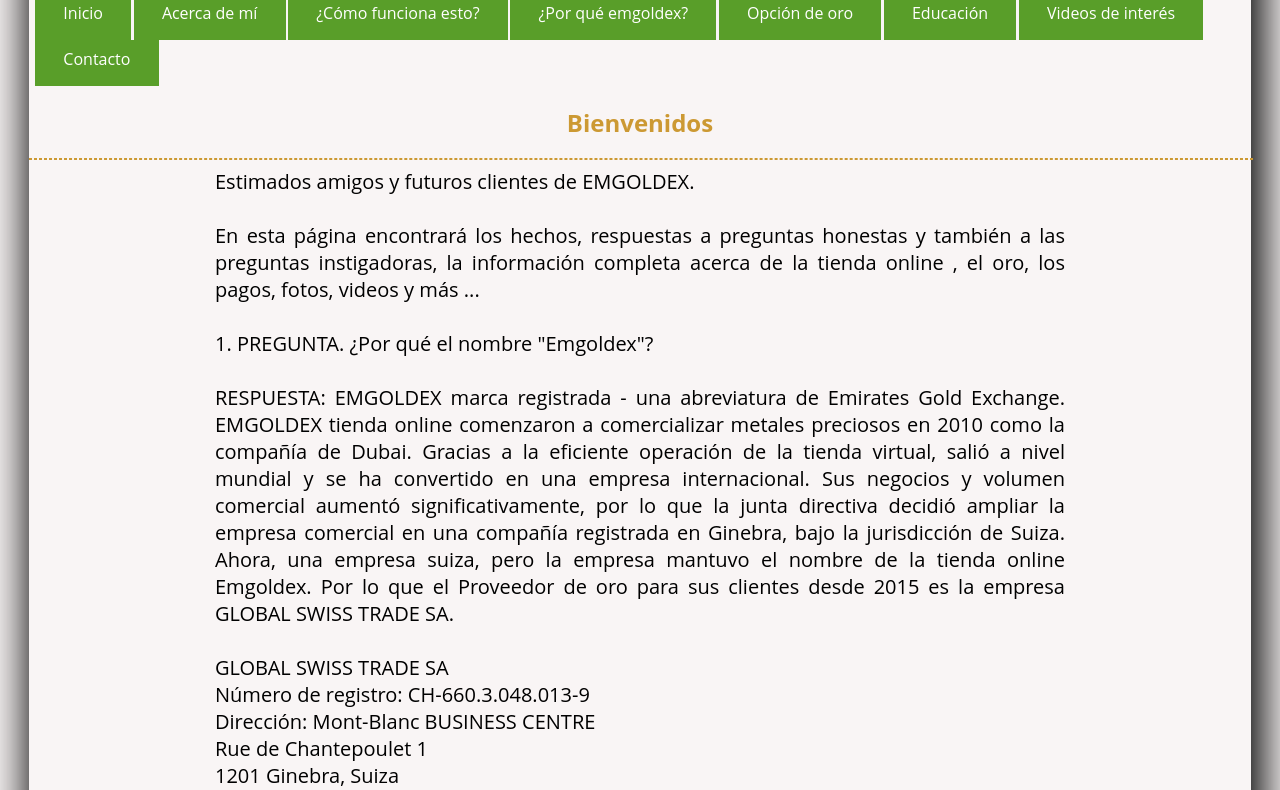
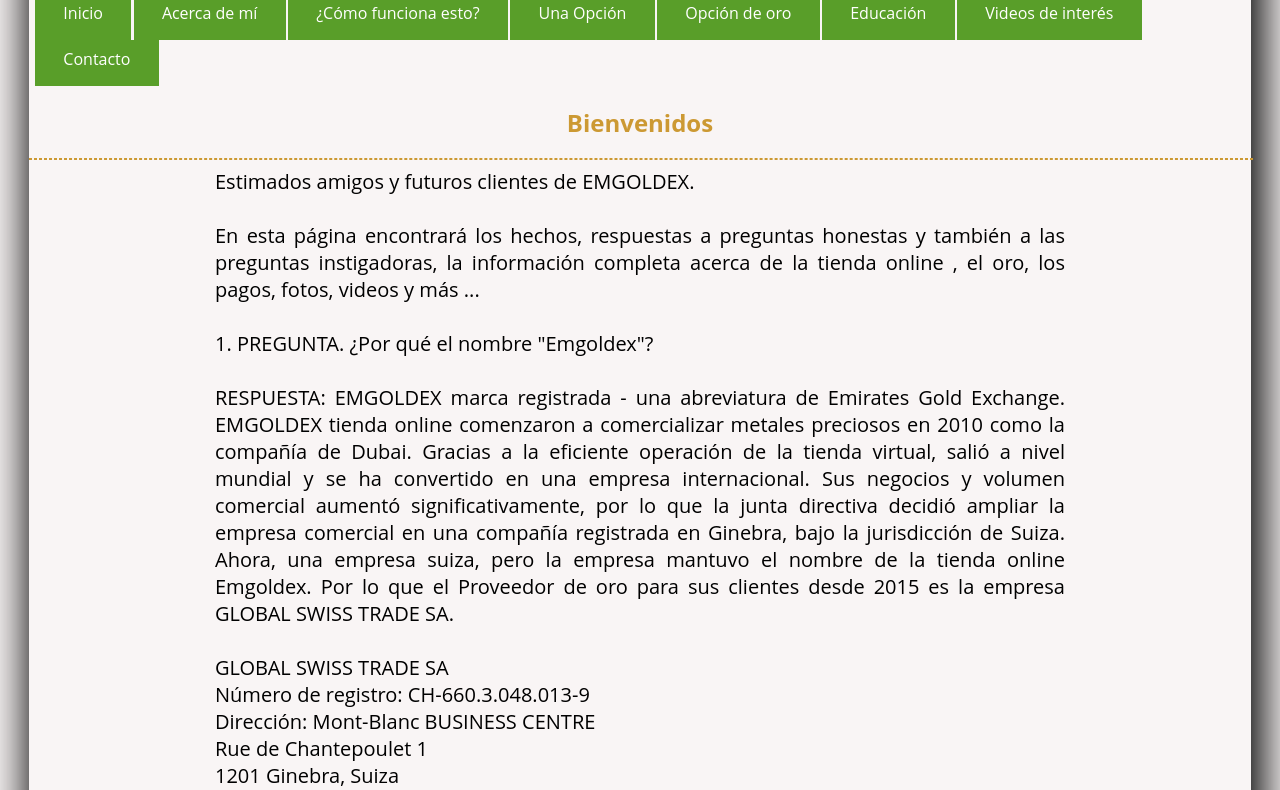
Before and after one commit to dcelis29/mimentemillonaria, a plain HTML site: page templates/por_que.html in a window 1280 px wide. Shown: the part 182-972 px from the top of the page. Drawn offline with Linux system fonts and the light colour scheme.

Commit message:
cambiando link por que emgoldex

```diff
--- a/templates/por_que.html
+++ b/templates/por_que.html
@@ -22,7 +22,7 @@
 			<li><a href="../index.html">Inicio</a></li>
 			<li><a href="acerca.html">Acerca de mí</a></li>
 			<li><a href="como_funciona.html">¿Cómo funciona esto?</a></li>
-			<li><a href="por_que.html">¿Por qué emgoldex?</a></li>
+			<li><a href="por_que.html">Una Opción</a></li>
 			<li><a href="opcion_oro.html">Opción de oro</a></li>
 			<li><a href="educacion.html">Educación</a></li>
 			<li><a href="videos_interes.html">Videos de interés</a></li>
```
